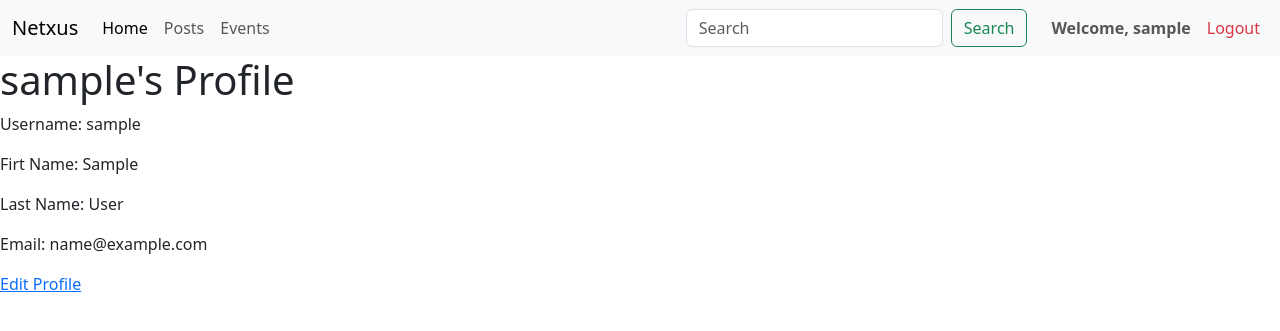
After one commit to NetoCruzzz/Netxus, a Django app: page /profile/ in a window 1280 px wide. The commit adds this page. Shown: the top 331 px of the page. Run offline with Django 5.2, Linux system fonts and the light colour scheme; the visitor is signed in with stand-in values (Sample User, id 1).

Commit message:
Added edit profile

```diff
--- a/netxusApp/templates/navbar.html
+++ b/netxusApp/templates/navbar.html
@@ -52,9 +52,9 @@
         {% if user.is_authenticated %}
 
           <li class="nav-item">
-            <span class="nav-link fw-bold">
+            <a class="nav-link fw-bold" href="{% url 'profile' %}">
               Welcome, {{ user.username }}
-            </span>
+            </a>
           </li>
 
           <li class="nav-item">
--- /dev/null
+++ b/netxusApp/templates/profile.html
@@ -0,0 +1,14 @@
+{% extends 'base.html' %}
+
+{% block content %}
+
+<h1> {{ user.username }}'s Profile </h1>
+
+<p> Username: {{ user.username }} </p>
+<p> Firt Name: {{ user.first_name }} </p>
+<p> Last Name: {{ user.last_name }} </p>
+<p> Email: {{ user.email }} </p>
+
+<a href="{% url 'edit_profile' %}"> Edit Profile </a>
+
+{% endblock %}
--- a/netxusApp/urls.py
+++ b/netxusApp/urls.py
@@ -13,4 +13,6 @@ urlpatterns = [
         views.movies,
         name='movies'),
     path("create/", views.create_post, name="create_post"),
+    path('profile/', views.profile, name='profile'),
+    path('profile/edit/', views.edit_profile, name='edit_profile')
 ]
--- a/netxusApp/views.py
+++ b/netxusApp/views.py
@@ -1,10 +1,11 @@
 from django.shortcuts import render, redirect, get_object_or_404
 from django.contrib.auth import authenticate, login, logout
-from django.contrib.auth.forms import UserCreationForm, AuthenticationForm
+from django.contrib.auth.forms import UserCreationForm, AuthenticationForm, UserChangeForm
 from django.contrib import messages
 from .models import Movies
 from .forms import PostForm
 
+from django.contrib.auth.decorators import login_required
 
 #home view
 def home(request):
@@ -46,6 +47,25 @@ def login_user(request):
 
     return render(request, "login.html", {'form': form})
 
+@login_required
+def profile(request):
+    return render(request, "profile.html")
+
+@login_required
+def edit_profile(request):
+
+    if request.method == 'POST':
+        form = UserChangeForm(request.POST, instance=request.user)
+
+        if form.is_valid():
+            form.save()
+            return redirect('profile')
+
+    else:
+        form = UserChangeForm(instance=request.user)
+
+    return render(request, 'edit_profile.html', {'form': form})
+
 # Logout
 def logout_user(request):
     logout(request)
```
Also changed, not shown: netxusApp/templates/edit_profile.html (added, +25 -0 lines).
